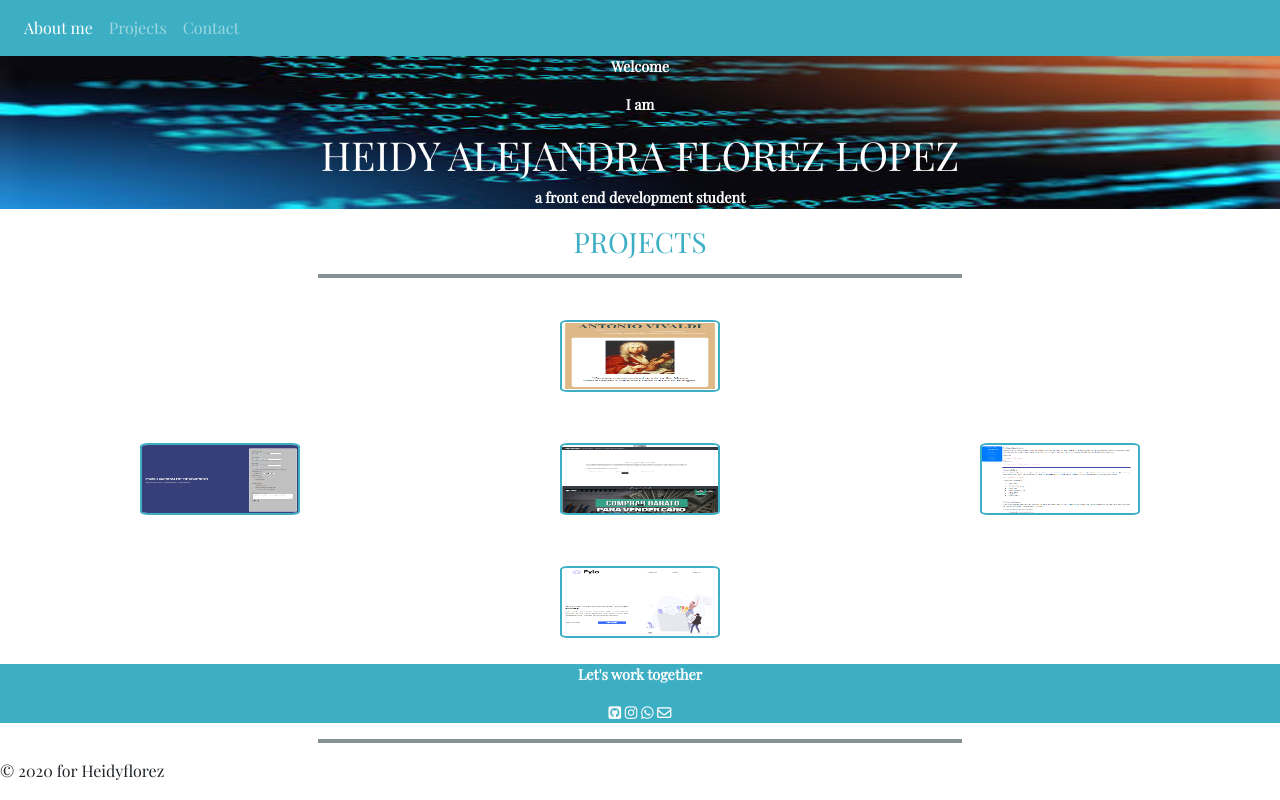
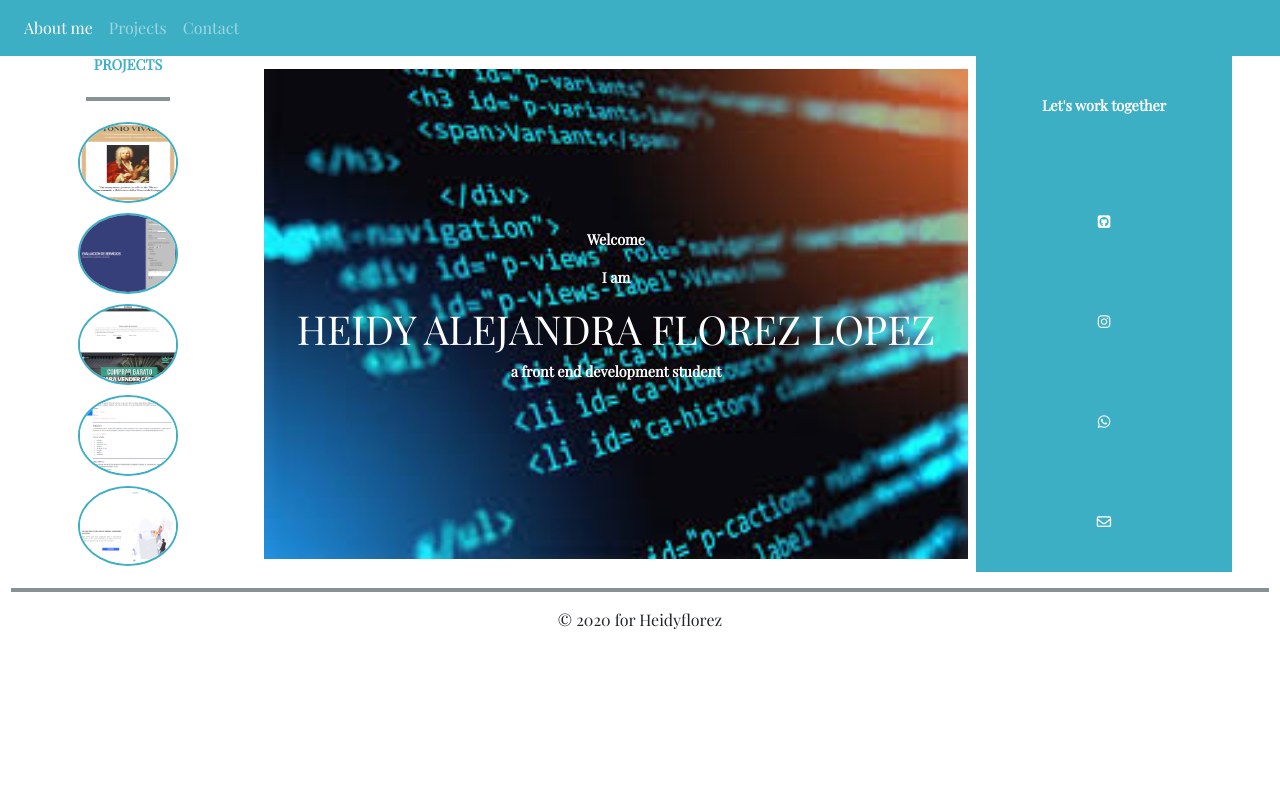
Before and after one commit to haflorez29/Portfolio, a plain HTML site: page index.html in a window 1280 px wide. Drawn offline with nearby package versions, Linux system fonts and the light colour scheme.

Commit message:
responsive

```diff
--- a/css/main.scss
+++ b/css/main.scss
@@ -22,10 +22,12 @@ body {
 
 h3 {
     color: $color_bg;
+    font-size: 100%;
+    font-weight: bold;
 }
 
 hr {
-    width: 50vw;
+    width: 5.5em;
     border: 2px solid $color;
 }
 
@@ -33,50 +35,96 @@ img {
     margin: 2% 10% 2% 10%;
     width: 10rem;
     border-radius: 5%;
-    height: 5em;
+    height: 5.6em;
     border: 2px solid $color_bg;
 }
 
-a {
-  color: $color;
+.project_tile, h4 {
+  color: $color_bg;
+  font-size: 1.5em;
+  width: 7em;
 }
 
 .box3 {
   background-color: $color_bg;
   color: $color_white;
+
 }
 
 i {
   color: $color_white;
 }
 
-// @media only screen and (min-width: 500px) {
-//   .container_main {
-//     display: grid;
-//     grid-template-columns: 17vw 60vw 17vw;
-//     gap: 0.5rem;
-//   }
+.container_img {
+  position: relative;
+  overflow: hidden;
+  text-align: center;
+}
 
-//   .box1 {
-//     display: flex;
-//     flex-direction: column;
-//     align-self: center;
-//     grid-column: 2;
-//     grid-row: 1;
-//   }
+.container_text {
+  position: absolute;
+  background:rgba(79, 192, 207, 0.5);
+}
 
-//   .box2 {
-//     display: flex;
-//     flex-direction: column;
+.container_img:hover {
+  overflow: visible;
+  top: 10px;
+  left: 10px;
+  display: flex;
+  align-items: center;
+  justify-content: center;
+}
 
-//     overflow-y: scroll;
-//     grid-column: 1;
-//   }
+footer {
+  margin-top: 0;
+  padding-top: 0;
+  text-align: center;
+  hr {
+    width: 98%;
+  }
+}
 
-//   .box3 {
-//     display: flex;
-//     flex-direction: column;
-//     justify-content: space-between;
-//     grid-column: 3;
-//   }
-// }
+
+@media only screen and (min-width: 500px) {
+  .container_main {
+    display: grid;
+    grid-template-columns: 20vw 55vw 20vw;
+    gap: 0.5rem;
+    width: 10rem;
+  }
+
+  .box1 {
+    display: flex;
+    flex-direction: column;
+    align-self: center;
+    grid-column: 2;
+    grid-row: 1;
+    height: 95%;
+    justify-content: center;
+  }
+
+  .box2 {
+    display: flex;
+    flex-direction: column;
+    overflow-y: scroll;
+    grid-column: 1;
+  }
+
+  .box3 {
+    display: flex;
+    flex-direction: column;
+    justify-content: space-around;
+    grid-column: 3;
+  }
+
+  img {
+    border-radius: 50%;
+    width: 7em;
+  }
+
+  .container_text{
+    border-radius: 50%;
+    width: 70%;
+    font-size: 70%;
+  }
+}
--- a/index.html
+++ b/index.html
@@ -1,17 +1,21 @@
 <!DOCTYPE html>
 <html lang="en">
+
 <head>
   <meta charset="UTF-8">
   <meta name="viewport" content="width=device-width, initial-scale=1.0">
   <title>Personal_Porfolio</title>
-  <link rel="stylesheet" href="https://stackpath.bootstrapcdn.com/bootstrap/4.4.1/css/bootstrap.min.css" integrity="sha384-Vkoo8x4CGsO3+Hhxv8T/Q5PaXtkKtu6ug5TOeNV6gBiFeWPGFN9MuhOf23Q9Ifjh" crossorigin="anonymous">
+  <link rel="stylesheet" href="https://stackpath.bootstrapcdn.com/bootstrap/4.4.1/css/bootstrap.min.css"
+    integrity="sha384-Vkoo8x4CGsO3+Hhxv8T/Q5PaXtkKtu6ug5TOeNV6gBiFeWPGFN9MuhOf23Q9Ifjh" crossorigin="anonymous">
   <link href="https://fonts.googleapis.com/css2?family=Playfair+Display&display=swap" rel="stylesheet">
   <link rel="stylesheet" href="css/main.css">
 </head>
+
 <body>
   <header>
     <nav id="nav" class="navbar navbar-expand-lg navbar-dark " style="background-color: #3dafc4;">
-        <button class="navbar-toggler" type="button" data-toggle="collapse" data-target="#navbarNavAltMarkup" aria-controls="navbarNavAltMarkup" aria-expanded="false" aria-label="Toggle navigation">
+      <button class="navbar-toggler" type="button" data-toggle="collapse" data-target="#navbarNavAltMarkup"
+        aria-controls="navbarNavAltMarkup" aria-expanded="false" aria-label="Toggle navigation">
         <span class="navbar-toggler-icon"></span>
       </button>
       <div class="collapse navbar-collapse" id="navbarNavAltMarkup">
@@ -23,7 +27,7 @@
       </div>
     </nav>
   </header>
-  <main class="container_main" >
+  <main class="container_main">
     <section id="welcome_section" class="box1">
       <p>Welcome</p>
       <p>I am </p>
@@ -33,23 +37,43 @@
     <section id="project_section" class="box2">
       <h3>PROJECTS</h3>
       <hr>
-      <div >
-      <a href="https://haflorez29.github.io/tributepage/" class="project_tile" target="_blank">
+      <div class="container_img">
         <img src="image/tribute page.png" alt="tributepage">
+        <div class="container_text">
+          <h4 class="text_a">tribute page</h4>
+          <a href="https://haflorez29.github.io/tributepage/" class="project_tile" target="_blank">Visit
           </a>
         </div>
-      <a href="https://haflorez29.github.io/Surveyform/" class="project_tile" target="_blank">
+      </div>
+      <div class="container_img">
         <img src="image/survey form.png" alt="surveyform">
+        <div class="container_text">
+          <h4 class="text_a">Survery form</h4>
+          <a href="https://haflorez29.github.io/Surveyform/" class="project_tile" target="_blank">Visit
           </a>
-      <a href="https://haflorez29.github.io/Landing-page/" class="project_tile" target="_blank">
+        </div>
+      </div>
+      <div class="container_img">
         <img src="image/landing page.png" alt="landingpage">
-      </a>
-      <a href="https://haflorez29.github.io/Documentation-page/" class="project_tile" target="_blank">
+        <div class="container_text">
+          <h4 class="text_a">Landing Page</h4>
+          <a href="https://haflorez29.github.io/Landing-page/" class="project_tile" target="_blank">Visit</a>
+        </div>
+      </div>
+      <div class="container_img">
         <img src="image/documentation page.png" alt="">
-      </a>
-      <a href="https://haflorez29.github.io/team9_FlyLo/" class="project_tile" target="_blank">
+        <div class="container_text">
+          <h4 class="text_a">Documentation Page</h4>
+          <a href="https://haflorez29.github.io/Documentation-page/" class="project_tile" target="_blank">Visit</a>
+        </div>
+      </div>
+      <div class="container_img">
         <img src="image/fylo landing page.png" alt="">
-      </a>
+        <div class="container_text">
+          <h4 class="text_a">Survery form</h4>
+          <a href="https://haflorez29.github.io/team9_FlyLo/" class="project_tile" target="_blank">Visit</a>
+        </div>
+      </div>
     </section>
     <section id="contact_section" class="box3">
       <p>Let's work together</p>
@@ -61,13 +85,21 @@
       <a href="mailto:heidyflorez55@gmail.com" target="_blank"><i class="far fa-envelope"></i></a>
     </section>
   </main>
+
+  <footer>
     <hr>
-  <footer>
     &copy; 2020 for Heidyflorez
   </footer>
-  <script src="https://code.jquery.com/jquery-3.4.1.slim.min.js" integrity="sha384-J6qa4849blE2+poT4WnyKhv5vZF5SrPo0iEjwBvKU7imGFAV0wwj1yYfoRSJoZ+n" crossorigin="anonymous"></script>
-<script src="https://cdn.jsdelivr.net/npm/popper.js@1.16.0/dist/umd/popper.min.js" integrity="sha384-Q6E9RHvbIyZFJoft+2mJbHaEWldlvI9IOYy5n3zV9zzTtmI3UksdQRVvoxMfooAo" crossorigin="anonymous"></script>
-<script src="https://stackpath.bootstrapcdn.com/bootstrap/4.4.1/js/bootstrap.min.js" integrity="sha384-wfSDF2E50Y2D1uUdj0O3uMBJnjuUD4Ih7YwaYd1iqfktj0Uod8GCExl3Og8ifwB6" crossorigin="anonymous"></script>
+  <script src="https://code.jquery.com/jquery-3.4.1.slim.min.js"
+    integrity="sha384-J6qa4849blE2+poT4WnyKhv5vZF5SrPo0iEjwBvKU7imGFAV0wwj1yYfoRSJoZ+n"
+    crossorigin="anonymous"></script>
+  <script src="https://cdn.jsdelivr.net/npm/popper.js@1.16.0/dist/umd/popper.min.js"
+    integrity="sha384-Q6E9RHvbIyZFJoft+2mJbHaEWldlvI9IOYy5n3zV9zzTtmI3UksdQRVvoxMfooAo"
+    crossorigin="anonymous"></script>
+  <script src="https://stackpath.bootstrapcdn.com/bootstrap/4.4.1/js/bootstrap.min.js"
+    integrity="sha384-wfSDF2E50Y2D1uUdj0O3uMBJnjuUD4Ih7YwaYd1iqfktj0Uod8GCExl3Og8ifwB6"
+    crossorigin="anonymous"></script>
   <script src="https://kit.fontawesome.com/69a67ca6b1.js" crossorigin="anonymous"></script>
 </body>
+
 </html>
```
Also changed, not shown: css/main.css, 1 other file. Lines whose indentation alone changed are shown as unchanged.
